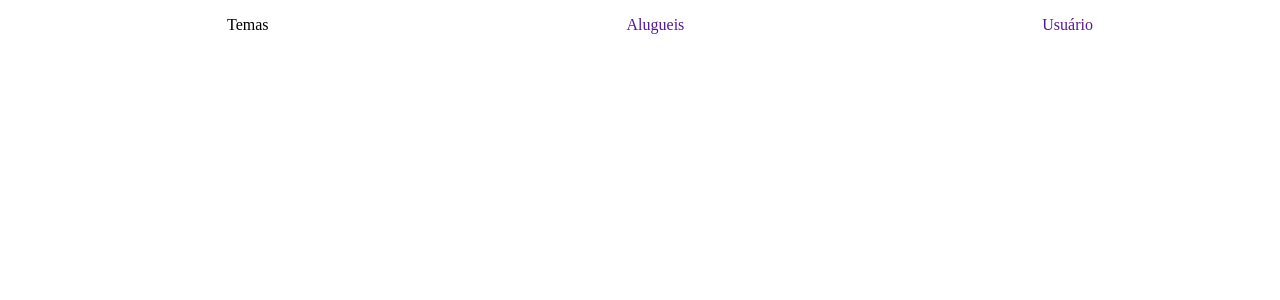
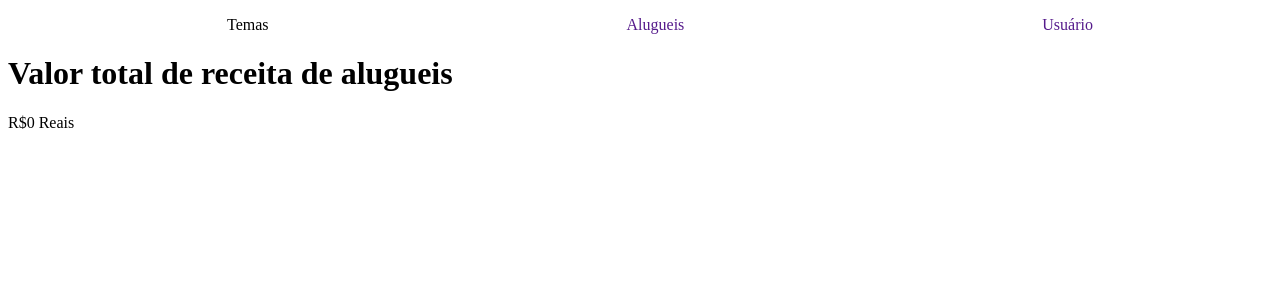
Before and after one commit to theussilvas/Aluguel-de-temas, an Angular app in the folder alugueltemas/: page /receita in a window 1280 px wide. Before the commit this address led to /. Shown: the top 300 px of the page. Built offline with nearby package versions, Linux system fonts and the light colour scheme; no server answers.

Commit message:
implementado

```diff
--- a/alugueltemas/src/app/app.routes.ts
+++ b/alugueltemas/src/app/app.routes.ts
@@ -5,6 +5,7 @@
 import { AlugueisComponent } from './components/alugueis/alugueis.component';
 import { EnderecosComponent } from './components/enderecos/enderecos.component';
 import { ItensComponent } from './components/itens/itens.component';
+import { ReceitaalugueisComponent } from './components/receitaalugueis/receitaalugueis.component';
 
 
 export const routes: Routes = [
@@ -13,6 +14,7 @@
     {path:'alugueis', component:AlugueisComponent},
     {path:'enderecos', component:EnderecosComponent},
     {path:'itens', component:ItensComponent},
+    {path: 'receita', component:ReceitaalugueisComponent},
     {path: '', redirectTo: '/temas', pathMatch: 'full'}
 ];
 
--- /dev/null
+++ b/alugueltemas/src/app/components/receitaalugueis/receitaalugueis.component.html
@@ -0,0 +1,4 @@
+<div class="container">
+    <h1>Valor total de receita de alugueis</h1>
+    <p class="receita">R${{receitaTotal}} Reais</p>
+</div>
--- /dev/null
+++ b/alugueltemas/src/app/components/receitaalugueis/receitaalugueis.component.ts
@@ -0,0 +1,27 @@
+import { Component, OnInit } from '@angular/core';
+import { IAluguel, Itemas } from '../../interfaces/interface';
+import { RecitaaluguelService } from '../../services/ReceitaAluguel/recitaaluguel.service';
+
+@Component({
+  selector: 'app-receitaalugueis',
+  standalone: true,
+  imports: [],
+  templateUrl: './receitaalugueis.component.html',
+  styleUrl: './receitaalugueis.component.css'
+})
+export class ReceitaalugueisComponent implements OnInit{
+
+  constructor  (private receitaServices:RecitaaluguelService){}
+
+  receitaTotal:number = 0;
+
+  ngOnInit() {
+      this.obterReceita();
+  }
+
+  obterReceita(){
+    this.receitaServices.calcularReceitaTotal().subscribe(receita =>{
+      this.receitaTotal = receita;
+    })
+  }
+}
--- /dev/null
+++ b/alugueltemas/src/app/services/ReceitaAluguel/recitaaluguel.service.ts
@@ -0,0 +1,32 @@
+import { Injectable, OnInit } from '@angular/core';
+import { IAluguel, Itemas } from '../../interfaces/interface';
+import { AluguelService } from '../Aluguel/aluguel.service';
+import { TemasService } from '../Temas/temas.service';
+import { forkJoin, map } from 'rxjs';
+
+@Injectable({
+  providedIn: 'root'
+})
+export class RecitaaluguelService{
+
+  constructor(private aluguelService:AluguelService, private temasServices:TemasService) { }
+
+  calcularReceitaTotal() {
+    return forkJoin({
+      alugueis: this.aluguelService.obterAlugueis(),
+      temas: this.temasServices.obterTemas()
+    }).pipe(
+      map(({ alugueis, temas }) => this.calcularReceita(temas, alugueis))
+    );
+  }
+
+  private calcularReceita(temas: Itemas[], alugueis: IAluguel[]): number {
+    let mapaTemas = new Map<number, number>();
+    temas.forEach(tema => mapaTemas.set(tema.id, tema.price));
+    let receitaTotal = alugueis.reduce((total, aluguel) => {
+      let valorTema = mapaTemas.get(aluguel.theme);
+      return total + (valorTema || 0);
+    }, 0);
+    return receitaTotal;
+  }
+}
```
Also changed, not shown: alugueltemas/src/app/components/receitaalugueis/receitaalugueis.component.css (added), 2 other files (tests, documents, lock files or other folders).
